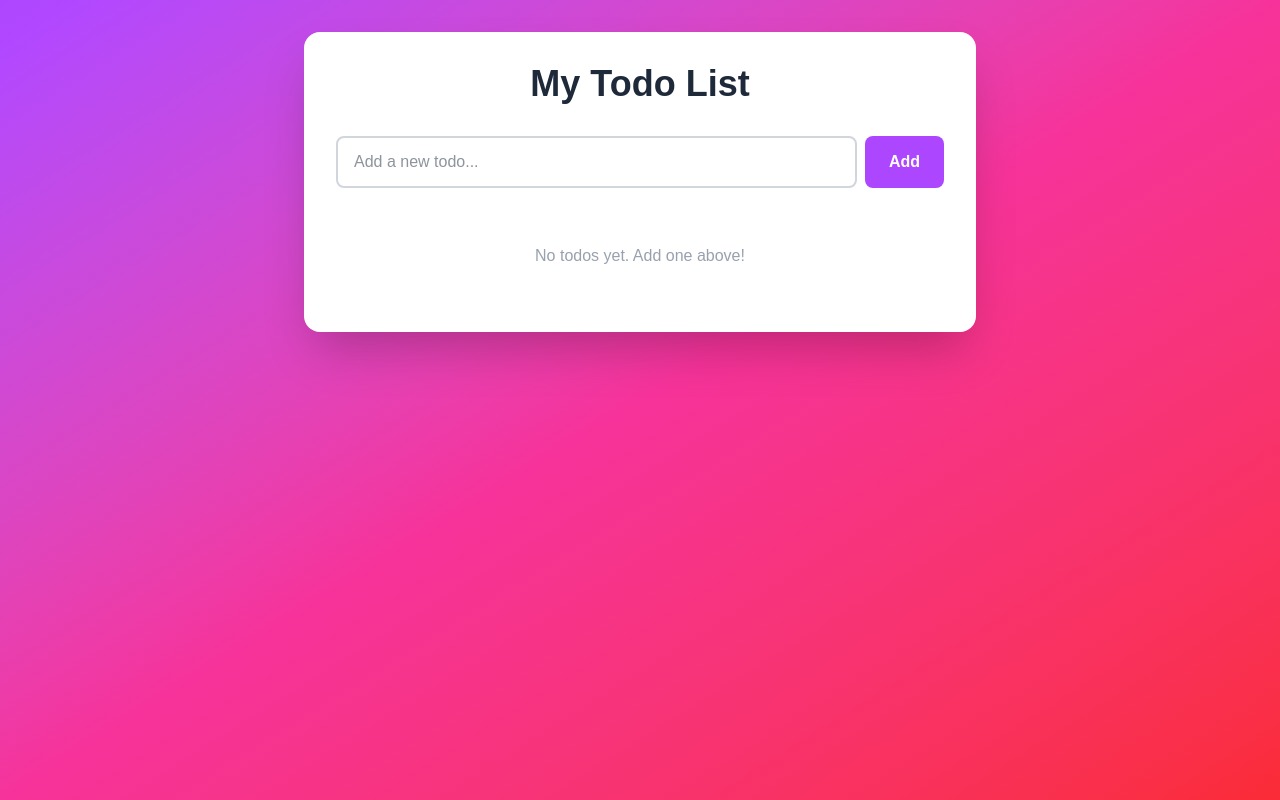
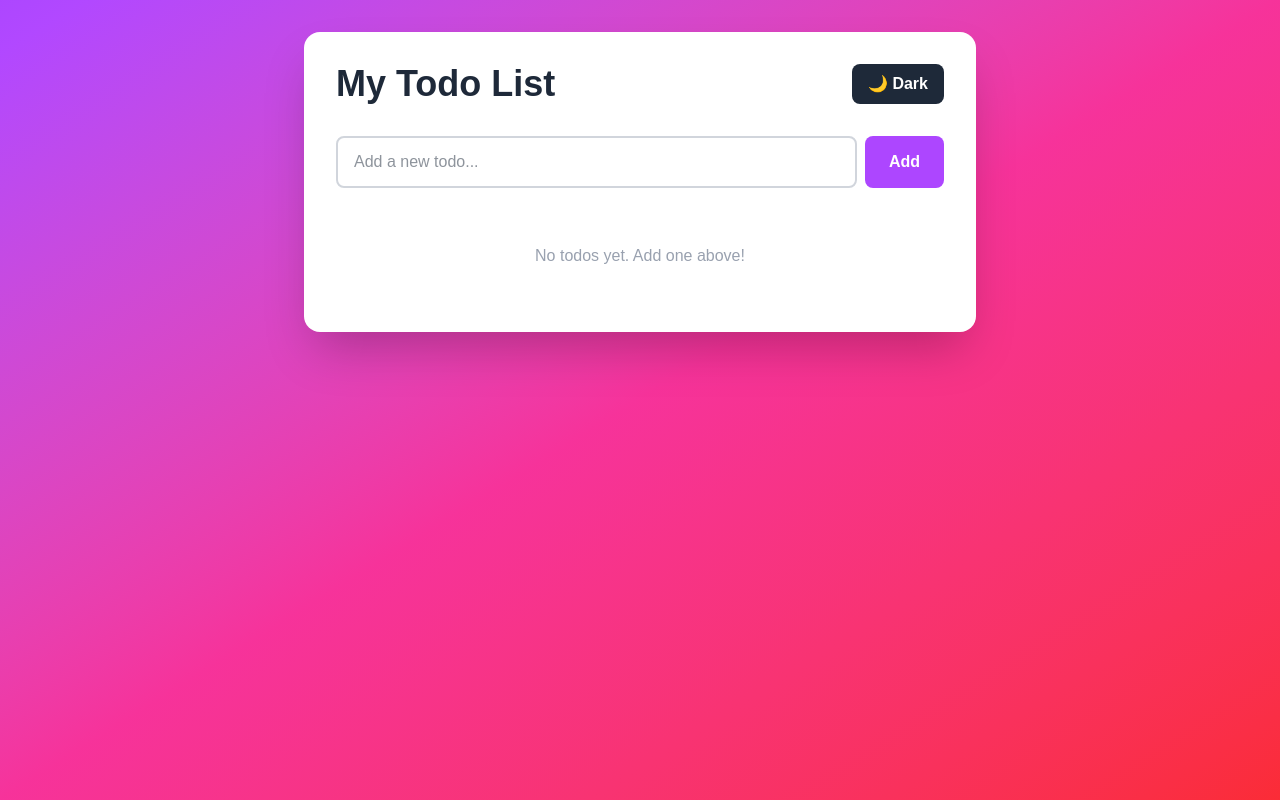
Before and after one commit to ns-test-org/workflow-testing-141, a Next.js app in the folder packages/workflow-testing-141/: page / in a window 1280 px wide. Built offline with nearby package versions, Linux system fonts and the light colour scheme.

Commit message:
AI chat session: Updated code and files

```diff
--- a/packages/workflow-testing-141/src/app/page.tsx
+++ b/packages/workflow-testing-141/src/app/page.tsx
@@ -11,6 +11,7 @@ interface Todo {
 export default function TodoApp() {
   const [todos, setTodos] = useState<Todo[]>([]);
   const [inputValue, setInputValue] = useState('');
+  const [isDark, setIsDark] = useState(false);
 
   const addTodo = () => {
     if (inputValue.trim()) {
@@ -30,12 +31,30 @@ export default function TodoApp() {
   };
 
   return (
-    <div className="min-h-screen bg-gradient-to-br from-purple-500 via-pink-500 to-red-500 p-8">
+    <div className={`min-h-screen p-8 transition-colors ${
+      isDark
+        ? 'bg-gradient-to-br from-gray-900 via-gray-800 to-gray-900'
+        : 'bg-gradient-to-br from-purple-500 via-pink-500 to-red-500'
+    }`}>
       <div className="max-w-2xl mx-auto">
-        <div className="bg-white rounded-2xl shadow-2xl p-8">
-          <h1 className="text-4xl font-bold text-gray-800 mb-8 text-center">
-            My Todo List
-          </h1>
+        <div className={`rounded-2xl shadow-2xl p-8 transition-colors ${
+          isDark ? 'bg-gray-800' : 'bg-white'
+        }`}>
+          <div className="flex justify-between items-center mb-8">
+            <h1 className={`text-4xl font-bold ${isDark ? 'text-white' : 'text-gray-800'}`}>
+              My Todo List
+            </h1>
+            <button
+              onClick={() => setIsDark(!isDark)}
+              className={`px-4 py-2 rounded-lg font-semibold transition-colors ${
+                isDark
+                  ? 'bg-yellow-400 text-gray-900 hover:bg-yellow-300'
+                  : 'bg-gray-800 text-white hover:bg-gray-700'
+              }`}
+            >
+              {isDark ? '☀️ Light' : '🌙 Dark'}
+            </button>
+          </div>
 
           {/* Input Section */}
           <div className="flex gap-2 mb-6">
@@ -45,7 +64,11 @@ export default function TodoApp() {
               onChange={(e) => setInputValue(e.target.value)}
               onKeyPress={(e) => e.key === 'Enter' && addTodo()}
               placeholder="Add a new todo..."
-              className="flex-1 px-4 py-3 border-2 border-gray-300 rounded-lg focus:outline-none focus:border-purple-500 text-gray-800"
+              className={`flex-1 px-4 py-3 border-2 rounded-lg focus:outline-none transition-colors ${
+                isDark
+                  ? 'bg-gray-700 border-gray-600 text-white placeholder-gray-400 focus:border-purple-400'
+                  : 'bg-white border-gray-300 text-gray-800 focus:border-purple-500'
+              }`}
             />
             <button
               onClick={addTodo}
@@ -58,12 +81,18 @@ export default function TodoApp() {
           {/* Todo List */}
           <div className="space-y-2">
             {todos.length === 0 ? (
-              <p className="text-center text-gray-400 py-8">No todos yet. Add one above!</p>
+              <p className={`text-center py-8 ${isDark ? 'text-gray-500' : 'text-gray-400'}`}>
+                No todos yet. Add one above!
+              </p>
             ) : (
               todos.map(todo => (
                 <div
                   key={todo.id}
-                  className="flex items-center gap-3 p-4 bg-gray-50 rounded-lg hover:bg-gray-100 transition-colors"
+                  className={`flex items-center gap-3 p-4 rounded-lg transition-colors ${
+                    isDark
+                      ? 'bg-gray-700 hover:bg-gray-600'
+                      : 'bg-gray-50 hover:bg-gray-100'
+                  }`}
                 >
                   <input
                     type="checkbox"
@@ -73,7 +102,9 @@ export default function TodoApp() {
                   />
                   <span
                     className={`flex-1 text-lg ${
-                      todo.completed ? 'line-through text-gray-400' : 'text-gray-800'
+                      todo.completed
+                        ? `line-through ${isDark ? 'text-gray-500' : 'text-gray-400'}`
+                        : isDark ? 'text-white' : 'text-gray-800'
                     }`}
                   >
                     {todo.text}
@@ -91,7 +122,11 @@ export default function TodoApp() {
 
           {/* Stats */}
           {todos.length > 0 && (
-            <div className="mt-6 pt-6 border-t border-gray-200 text-center text-gray-600">
+            <div className={`mt-6 pt-6 text-center transition-colors ${
+              isDark
+                ? 'border-t border-gray-600 text-gray-400'
+                : 'border-t border-gray-200 text-gray-600'
+            }`}>
               <p>
                 {todos.filter(t => t.completed).length} of {todos.length} completed
               </p>
```
